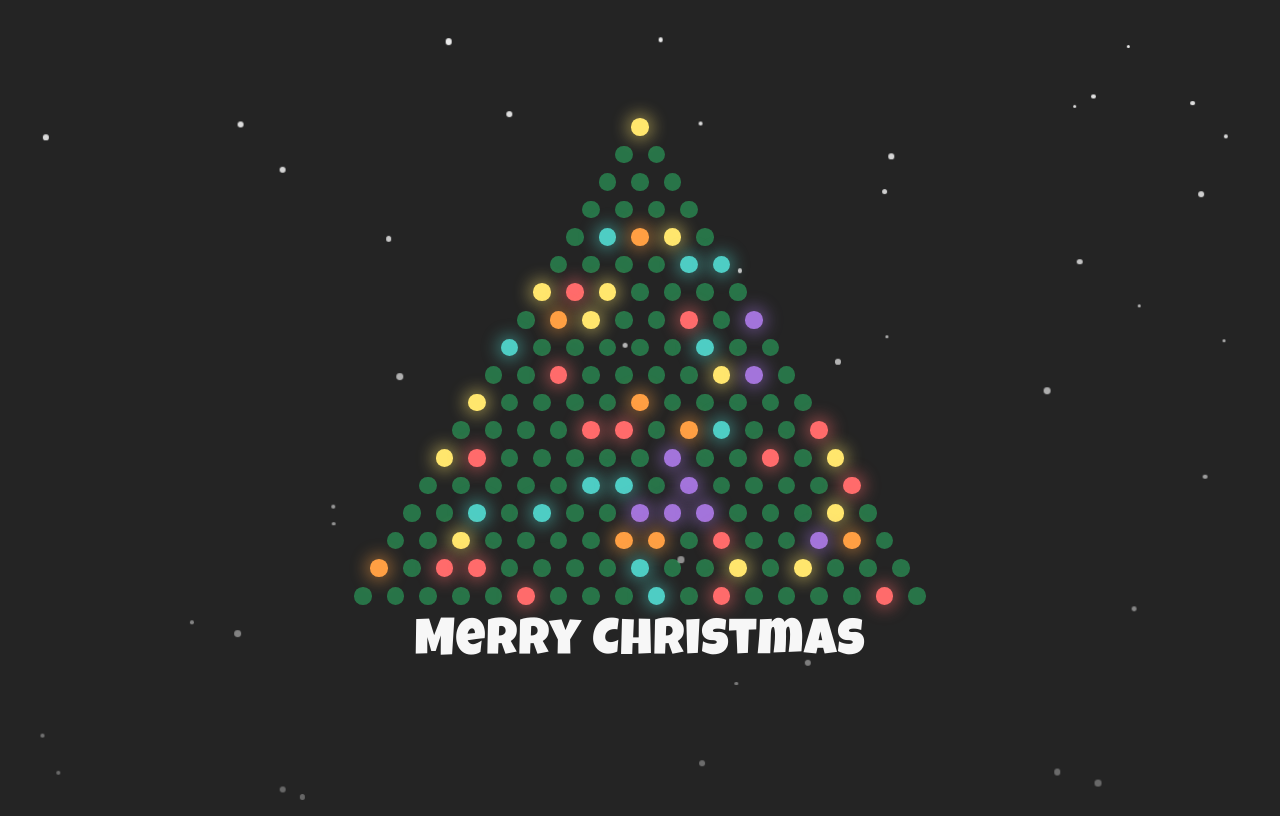
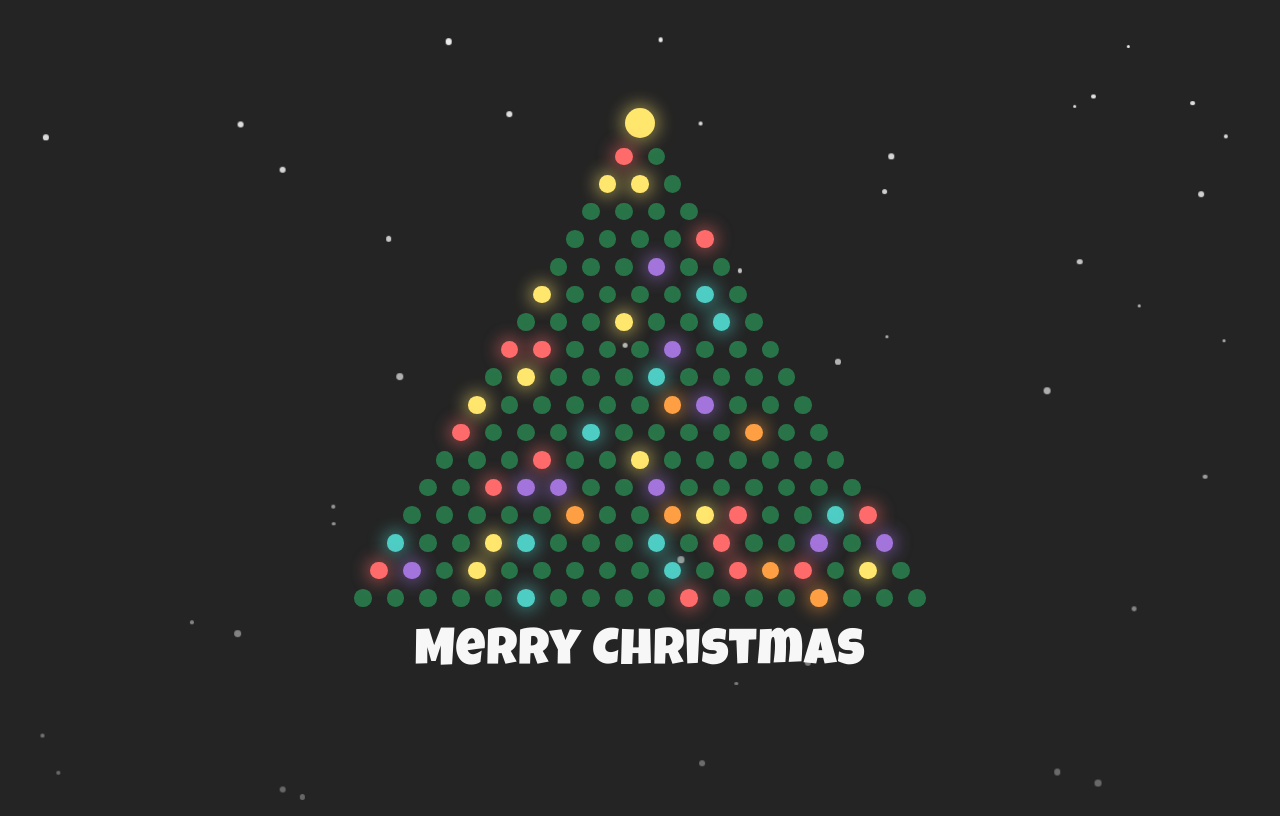
Before and after one commit to clintmilner/merry-christmas, a React (Vite) app: page / in a window 1280 px wide. Built offline with nearby package versions, Linux system fonts and the light colour scheme.

Commit message:
colors and star

```diff
--- a/src/components/Tree.css
+++ b/src/components/Tree.css
@@ -59,8 +59,8 @@
 }
 
 .circle-large {
-  width: calc(var(--circle-size) + 20px);
-  height: calc(var(--circle-size) + 20px);
+  width: calc(var(--circle-size) + 10px);
+  height: calc(var(--circle-size) + 10px);
 }
 
 
@@ -71,7 +71,7 @@ h1 {
   line-height: 1;
   color: var(--white);
   text-align: center;
-  margin-top: 0.5rem;
+  margin-top: 1rem;
   letter-spacing: 1px;
 }
 
--- a/src/components/Tree.tsx
+++ b/src/components/Tree.tsx
@@ -4,16 +4,17 @@ import './Tree.css';
 // Add prop type for Circle
 interface CircleProps {
   forceColor?: string;
+  isFirst?: boolean;
 }
 
-const Circle: React.FC<CircleProps> = ({ forceColor }) => {
+const Circle: React.FC<CircleProps> = ({ forceColor, isFirst = false }) => {
   const [color, setColor] = useState(forceColor ?? 'var(--tree-green)');
 
   useEffect(() => {
     if (forceColor) return;
 
     // Fixed interval of 125ms instead of random
-    const interval = 1250;
+    const interval = 1400;
 
     const timer = setInterval(() => {
       if (Math.random() < 0.7) {
@@ -33,7 +34,12 @@ const Circle: React.FC<CircleProps> = ({ forceColor }) => {
     return () => clearInterval(timer);
   }, [forceColor]);
 
-  return <div className="circle" style={{ backgroundColor: color }} />;
+  return (
+    <div
+      className={`circle ${isFirst ? 'circle-large' : ''}`}
+      style={{ backgroundColor: color }}
+    />
+  );
 };
 
 const Tree = () => {
@@ -73,6 +79,7 @@ const Tree = () => {
             <Circle
               key={circleIndex}
               forceColor={rowIndex === 0 ? 'var(--light-yellow)' : undefined}
+              isFirst={rowIndex === 0 && circleIndex === 0}
             />
           ))}
         </div>
```
